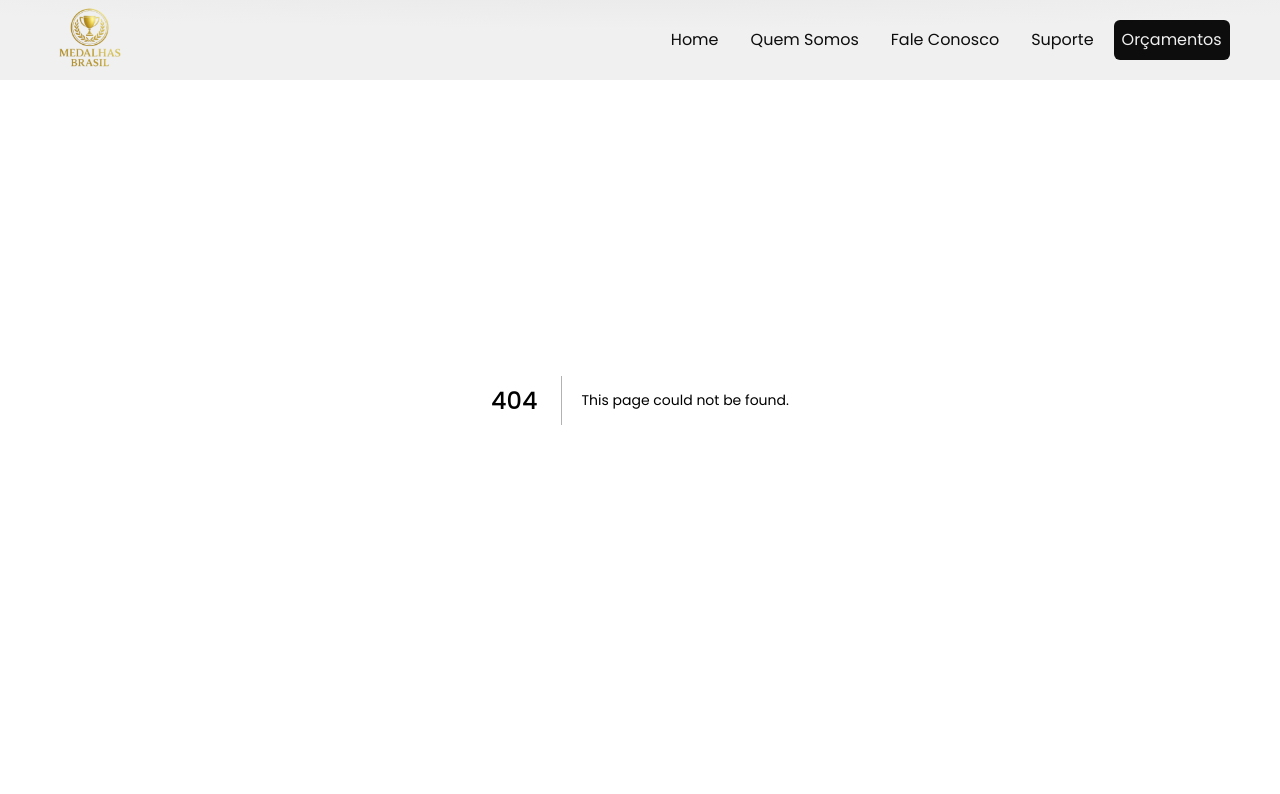
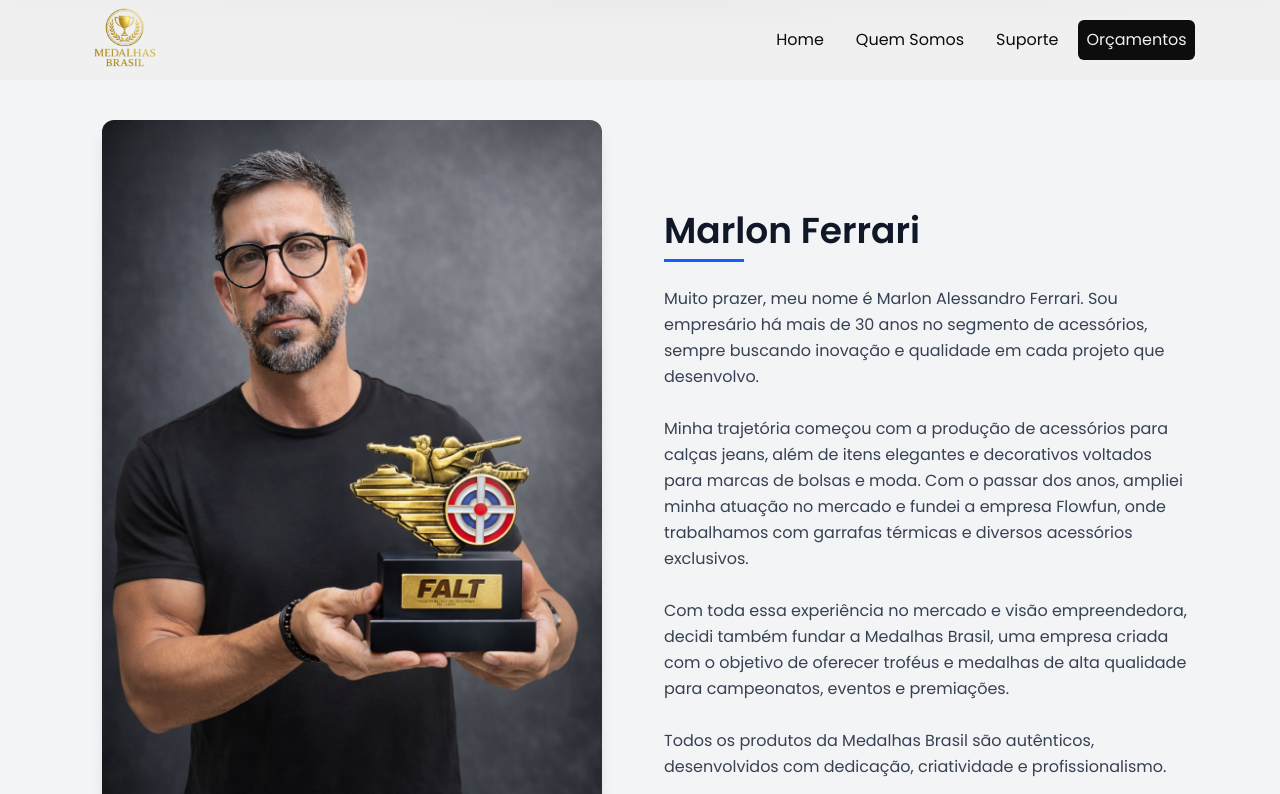
Before and after one commit to Equipe-NextSolve/medalhas-brasil, a Next.js app: page /About in a window 1280 px wide. Before the commit this address had no page. Shown: the top 794 px of the page. Built offline with nearby package versions, Linux system fonts and the light colour scheme.

Commit message:
Criação de uma Parte da página de "Sobre"
Adicionei as animações do Motion nas sessões do Home.

E comecei a criação da página de  "Sobre nós"

```diff
--- /dev/null
+++ b/src/app/About/About.jsx
@@ -0,0 +1,51 @@
+"use client"
+import React from "react"
+import Image from "next/image"
+import { motion } from "framer-motion"
+
+export default function About() {
+    return (
+        <section className="w-full bg-gray-100 py-20">
+            <div className="max-w-6xl mx-auto px-6 grid md:grid-cols-2 gap-12 items-center">
+                <motion.div
+                    initial={{ opacity: 0, x: -80 }}
+                    whileInView={{ opacity: 1, x: 0 }}
+                    transition={{ duration: 0.8 }}
+                    viewport={{ once: true }}
+                    className="flex justify-center"
+                >
+                    <Image
+                        width={500}
+                        height={700}
+                        alt="Marlon Ferrari"
+                        src="/manager.png"
+                        className="rounded-xl shadow-lg object-cover"
+                    />
+                </motion.div>
+
+                <motion.div
+                    initial={{ opacity: 0, x: 80 }}
+                    whileInView={{ opacity: 1, x: 0 }}
+                    transition={{ duration: 0.8 }}
+                    viewport={{ once: true }}
+                >
+                    <h1 className="text-3xl md:text-4xl font-semibold text-gray-900">
+                        Marlon Ferrari
+                    </h1>
+
+                    <div className="w-20 h-[3px] bg-blue-600 mt-2 mb-6"></div>
+
+                    <p className="text-gray-700 leading-relaxed space-y-4">
+                        Muito prazer, meu nome é Marlon Alessandro Ferrari. Sou empresário há mais de 30 anos no segmento de acessórios, sempre buscando inovação e qualidade em cada projeto que desenvolvo.
+                        <br /><br />
+                        Minha trajetória começou com a produção de acessórios para calças jeans, além de itens elegantes e decorativos voltados para marcas de bolsas e moda. Com o passar dos anos, ampliei minha atuação no mercado e fundei a empresa Flowfun, onde trabalhamos com garrafas térmicas e diversos acessórios exclusivos.
+                        <br /><br />
+                        Com toda essa experiência no mercado e visão empreendedora, decidi também fundar a Medalhas Brasil, uma empresa criada com o objetivo de oferecer troféus e medalhas de alta qualidade para campeonatos, eventos e premiações.
+                        <br /><br />
+                        Todos os produtos da Medalhas Brasil são autênticos, desenvolvidos com dedicação, criatividade e profissionalismo.
+                    </p>
+                </motion.div>
+            </div>
+        </section>
+    )
+}
--- /dev/null
+++ b/src/app/About/page.jsx
@@ -0,0 +1,10 @@
+import React from 'react'
+import About from './About'
+
+export default function page() {
+    return (
+        <div className='w-full min-h-screen pt-10'>
+            <About />
+        </div>
+    )
+}
--- a/src/components/Home/Carousel.jsx
+++ b/src/components/Home/Carousel.jsx
@@ -5,8 +5,6 @@
     return (
         <div className="w-full min-h-screen pt-20">
             <div className="w-ful">
-
-                {/* Desktop */}
                 <Image
                     src="/slide.png"
                     width={1280}
@@ -15,7 +13,6 @@
                     className="hidden md:block w-full h-full object-contain"
                 />
 
-                {/* Mobile */}
                 <Image
                     src="/slide-mobile.png"
                     width={600}
@@ -23,7 +20,6 @@
                     alt="Slide"
                     className="block md:hidden w-full h-full object-contain"
                 />
-
             </div>
         </div>
     )
--- a/src/components/Home/ContentEvent.jsx
+++ b/src/components/Home/ContentEvent.jsx
@@ -1,17 +1,37 @@
+"use client"
 import React from "react";
 import Link from "next/link";
 import Image from "next/image";
+import { motion } from "framer-motion";
 
 export default function ContentEvent() {
+
+    const fadeLeft = {
+        hidden: { opacity: 0, x: -80 },
+        visible: { opacity: 1, x: 0 }
+    };
+
+    const fadeRight = {
+        hidden: { opacity: 0, x: 80 },
+        visible: { opacity: 1, x: 0 }
+    };
+
     return (
-        <section className="relative w-full py-20 bg-gradient-to-br from-[#f0f0f0] via-[#e9e9e9] to-[#BFBFBF] overflow-hidden">
+        <section className="relative w-full py-20 bg-gradient-to-br from-[#f0f0f0] via-[#e9e9e9] to-[#BFBFBF] overflow-hidden" id="about">
 
             <div className="absolute top-0 left-0 w-[400px] h-[400px] bg-white/40 blur-[120px] rounded-full"></div>
             <div className="absolute bottom-0 right-0 w-[400px] h-[400px] bg-[#BFBFBF]/30 blur-[120px] rounded-full"></div>
 
             <div className="relative max-w-7xl mx-auto px-6 grid md:grid-cols-2 gap-12 items-center">
 
-                <div className="flex flex-col">
+                <motion.div
+                    className="flex flex-col"
+                    variants={fadeLeft}
+                    initial="hidden"
+                    whileInView="visible"
+                    viewport={{ once: true }}
+                    transition={{ duration: 0.8 }}
+                >
 
                     <h2 className="text-3xl md:text-4xl font-bold text-gray-800 leading-snug">
                         Troféus e Medalhas Perfeitos para o Seu Evento!!
@@ -39,15 +59,21 @@
                         do papel!
                     </p>
 
-                    <Link
-                        href="#"
-                        className="w-fit bg-darkGray text-white px-6 py-3 rounded-lg shadow-md hover:scale-105 hover:bg-gray-800 transition-all duration-300"
-                    >
-                        Fale com nosso Especialista
-                    </Link>
-                </div>
+                    <motion.div whileHover={{ scale: 1.05 }}>
+                        <Link href="/About" className="w-fit bg-darkGray text-white px-6 py-3 rounded-lg shadow-md hover:bg-gray-800 transition-all duration-300" >
+                            Saiba mais sobre nossa Empresa
+                        </Link>
+                    </motion.div>
+                </motion.div>
 
-                <div className="flex justify-center">
+                <motion.div
+                    className="flex justify-center"
+                    variants={fadeRight}
+                    initial="hidden"
+                    whileInView="visible"
+                    viewport={{ once: true }}
+                    transition={{ duration: 0.8, delay: 0.2 }}
+                >
                     <div className="rounded-xl overflow-hidden shadow-xl">
                         <Image
                             src="/ilustrative4.png"
@@ -57,8 +83,7 @@
                             className="object-cover"
                         />
                     </div>
-                </div>
-
+                </motion.div>
             </div>
         </section>
     );
--- a/src/components/Home/ContentInitial.jsx
+++ b/src/components/Home/ContentInitial.jsx
@@ -1,7 +1,14 @@
+"use client"
 import React from 'react'
 import Image from 'next/image'
+import { motion } from "framer-motion"
 
 export default function ContentInitial() {
+    const fadeUp = {
+        hidden: { opacity: 0, y: 80 },
+        visible: { opacity: 1, y: 0 }
+    }
+
     const dtImage = [
         {
             id: 1,
@@ -24,19 +31,36 @@
     ]
 
     return (
-        <section className='relative w-full min-h-screen py-16 overflow-hidden  bg-gradient-to-br from-[#222222] via-[#262626] to-[#1a1a1a]'>
+        <section className='relative w-full min-h-screen py-16 overflow-hidden bg-gradient-to-br from-[#222222] via-[#262626] to-[#1a1a1a]'>
             <div className="absolute top-0 left-0 w-[500px] h-[500px] bg-[#BFBFBF]/10 blur-[120px] rounded-full"></div>
             <div className="absolute bottom-0 right-0 w-[500px] h-[500px] bg-[#f0f0f0]/5 blur-[140px] rounded-full"></div>
 
-            <div className="max-w-3xl mx-auto">
-                <h2 className="text-center text-3xl py-9 text-white">
-                    Medalhas Brasil, Medalhas e troféus de alta qualidade para todos os tipos de premiações e eventos.
-                </h2>
-            </div>
+            <motion.div
+                className="max-w-3xl mx-auto"
+                variants={fadeUp}
+                initial="hidden"
+                whileInView="visible"
+                viewport={{ once: true }}
+                transition={{ duration: 0.8 }}
+            >
+                <h2 className="text-center text-3xl py-9 text-white">Medalhas Brasil, Medalhas e troféus de alta qualidade para todos os tipos de premiações e eventos.</h2>
+            </motion.div>
 
             <div className="max-w-6xl mx-auto grid md:grid-cols-3 gap-8 px-6">
-                {dtImage.map((item) => (
-                    <div key={item.id} className="flex flex-col items-center">
+
+                {dtImage.map((item, index) => (
+                    <motion.div
+                        key={item.id}
+                        className="flex flex-col items-center"
+                        variants={fadeUp}
+                        initial="hidden"
+                        whileInView="visible"
+                        viewport={{ once: true }}
+                        transition={{
+                            duration: 0.8,
+                            delay: index * 0.2
+                        }}
+                    >
 
                         <Image
                             src={item.image}
@@ -50,7 +74,7 @@
                             {item.text}
                         </p>
 
-                    </div>
+                    </motion.div>
                 ))}
             </div>
         </section>
--- a/src/components/Home/Home.jsx
+++ b/src/components/Home/Home.jsx
@@ -7,7 +7,7 @@
 
 export default function HomeMain() {
   return (
-    <main className=" ">
+    <main className="">
       <Carousel />
       <ContentInitial />
       <ContentEvent />
--- a/src/layout/Header/Navigation.jsx
+++ b/src/layout/Header/Navigation.jsx
@@ -3,9 +3,8 @@
 
 export default function Navigation() {
     const dtLinks = [
-        { label: 'Home', href: '#' },
-        { label: 'Quem Somos', href: '#' },
-        { label: 'Fale Conosco', href: '#' },
+        { label: 'Home', href: '/' },
+        { label: 'Quem Somos', href: '/About' },
         { label: 'Suporte', href: '#' },
     ]
 
--- a/src/layout/Header/SideBar.jsx
+++ b/src/layout/Header/SideBar.jsx
@@ -34,9 +34,9 @@
 
   const dt_links = [
     { label: 'Home', href: '#' },
-    { label: 'Quem Somos', href: '#' },
-    { label: 'Fale Conosco', href: '#' },
+    { label: 'Quem Somos', href: '/About' },
     { label: 'Suporte', href: '#' },
+    { label: 'Orçamento', href: '#' },
   ];
 
   return (
@@ -108,13 +108,13 @@
               </button>
             </div>
 
-            <nav className="flex-1 flex flex-col px-4 py-4 gap-[2px] overflow-y-auto">
+            <nav className="flex-1 flex flex-col px-4 py-4 gap-[2px] overflow-y-auto cursor-pointer">
               {dt_links.map((link, index) => (
                 <Link
                   key={index}
                   href={link.href}
                   onClick={closeMenu}
-                  className="nav-item flex items-center px-4 py-[13px] rounded-[10px] text-base font-medium text-[#0D0D0D] no-underline"
+                  className="nav-item flex items-center px-4 py-[13px] rounded-[10px] text-base font-medium text-[#0D0D0D] no-underline cursor-pointer  "
                 >
                   {link.label}
                 </Link>
```
Also changed, not shown: src/layout/Header/Logo.jsx (line endings or trailing spaces).
